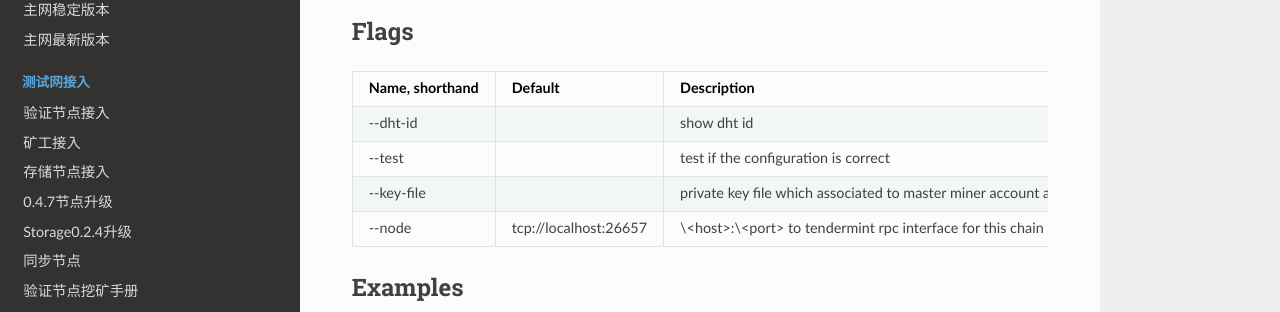
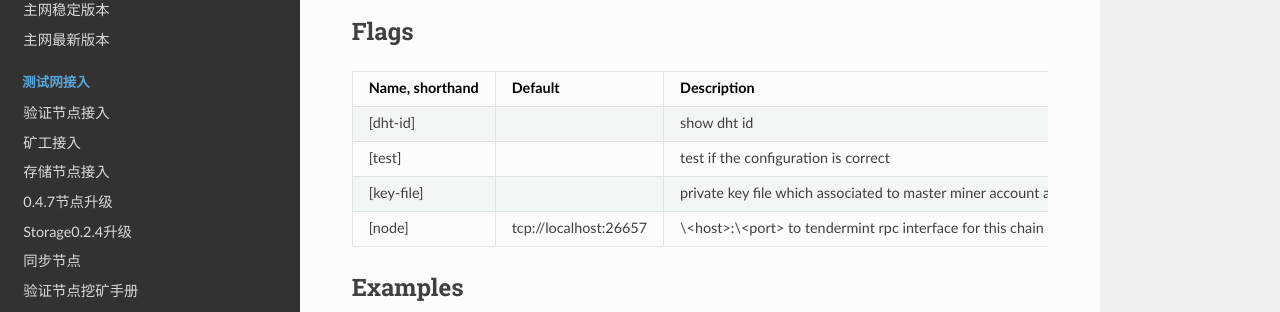
Before and after one commit to fireagainsmile/launch, an MkDocs documentation site: the page built from docs/minernode/info/README.md, in a window 1280 px wide and 1002 px high. Shown: the part 361-673 px from the top of the window. Built offline with MkDocs 1.6.1, drawn with Linux system fonts in a browser that asks for light colours; nearby versions of some CDN libraries.

```diff
--- a/docs/minernode/info/README.md
+++ b/docs/minernode/info/README.md
@@ -13,10 +13,10 @@ minernode info [flags]
 
 | Name, shorthand| Default   | Description | Required                                                                  |
 | --------------- | ----   | -------- | ---------------------
-| --dht-id     |   | show dht id    |                    |
-| --test        |     | test if the configuration is correct    |                     |
-| --key-file     |  | private key file which associated to master miner account and to sign    |                       |
-|  --node     | tcp://localhost:26657 | \<host\>:\<port\> to tendermint rpc interface for this chain    |                       |
+| [dht-id]     |   | show dht id    |                    |
+| [test]        |     | test if the configuration is correct    |                     |
+| [key-file]     |  | private key file which associated to master miner account and to sign    |                       |
+| [node]     | tcp://localhost:26657 | \<host\>:\<port\> to tendermint rpc interface for this chain    |                       |
 
 
 ## Examples
```
